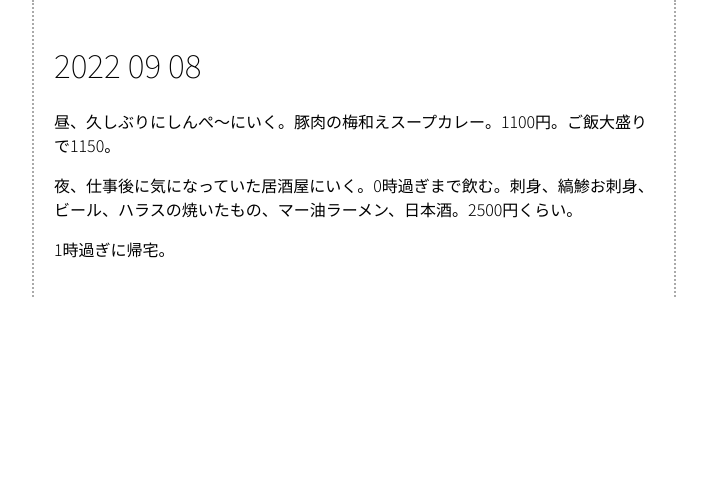
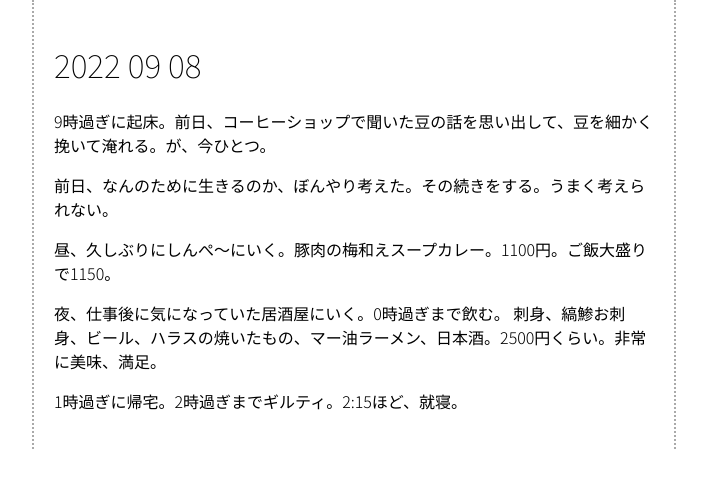
Before and after one commit to mkataoka73/mkataoka73.github.io, a Jekyll site: the page built from _posts/2022-09-08-2022-09-08.md, in a window 1280 px wide. Shown: the top 488 px of the page, without its empty margins (286-993 px from the left). Built offline with Jekyll 4.4.1, drawn with Linux system fonts in a browser that asks for light colours.

Commit message:
Rewrite post

```diff
--- a/_posts/2022-09-08-2022-09-08.md
+++ b/_posts/2022-09-08-2022-09-08.md
@@ -2,8 +2,13 @@
 layout: post
 ---
 
+9時過ぎに起床。前日、コーヒーショップで聞いた豆の話を思い出して、豆を細かく挽いて淹れる。が、今ひとつ。
+
+前日、なんのために生きるのか、ぼんやり考えた。その続きをする。うまく考えられない。
+
 昼、久しぶりにしんぺ〜にいく。豚肉の梅和えスープカレー。1100円。ご飯大盛りで1150。
 
-夜、仕事後に気になっていた居酒屋にいく。0時過ぎまで飲む。刺身、縞鯵お刺身、ビール、ハラスの焼いたもの、マー油ラーメン、日本酒。2500円くらい。
+夜、仕事後に気になっていた居酒屋にいく。0時過ぎまで飲む。
+刺身、縞鯵お刺身、ビール、ハラスの焼いたもの、マー油ラーメン、日本酒。2500円くらい。非常に美味、満足。
 
-1時過ぎに帰宅。
+1時過ぎに帰宅。2時過ぎまでギルティ。2:15ほど、就寝。
```
Also changed, not shown: _posts/2022-09-09-2022-09-09.md (+3 -2 lines).
